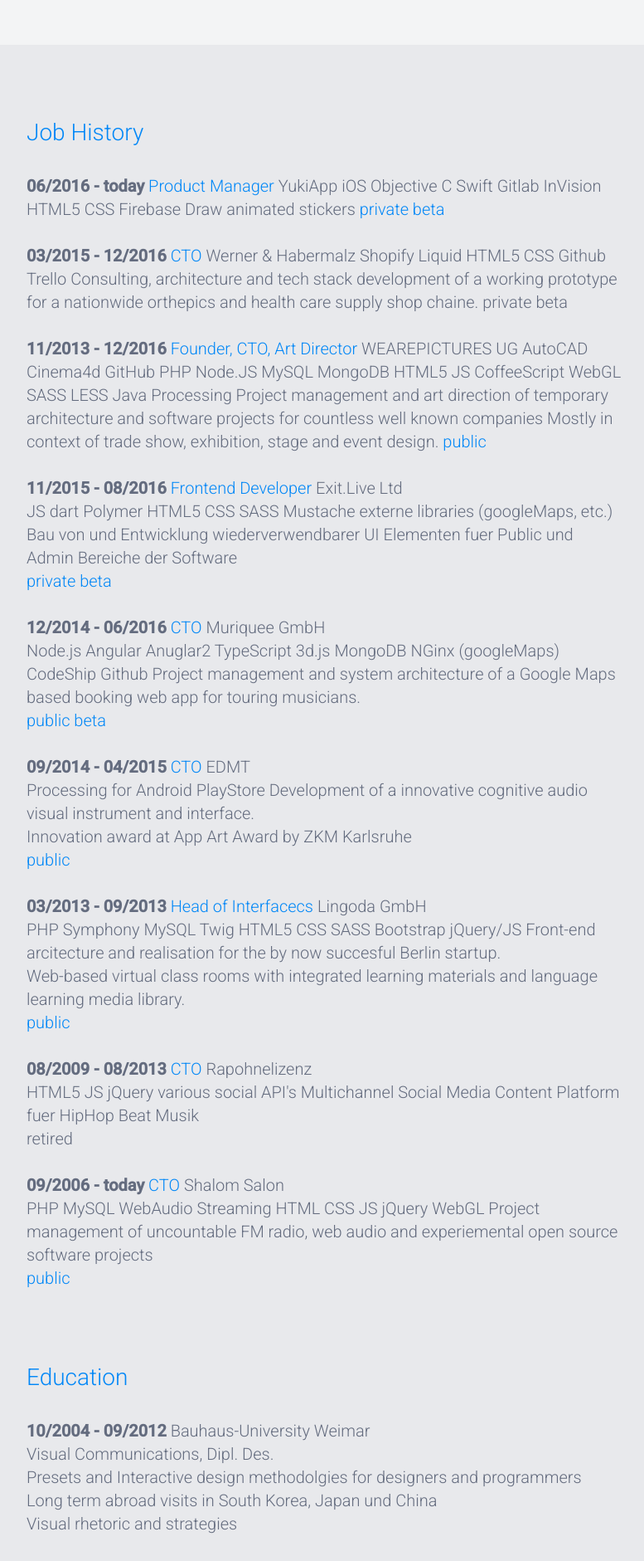
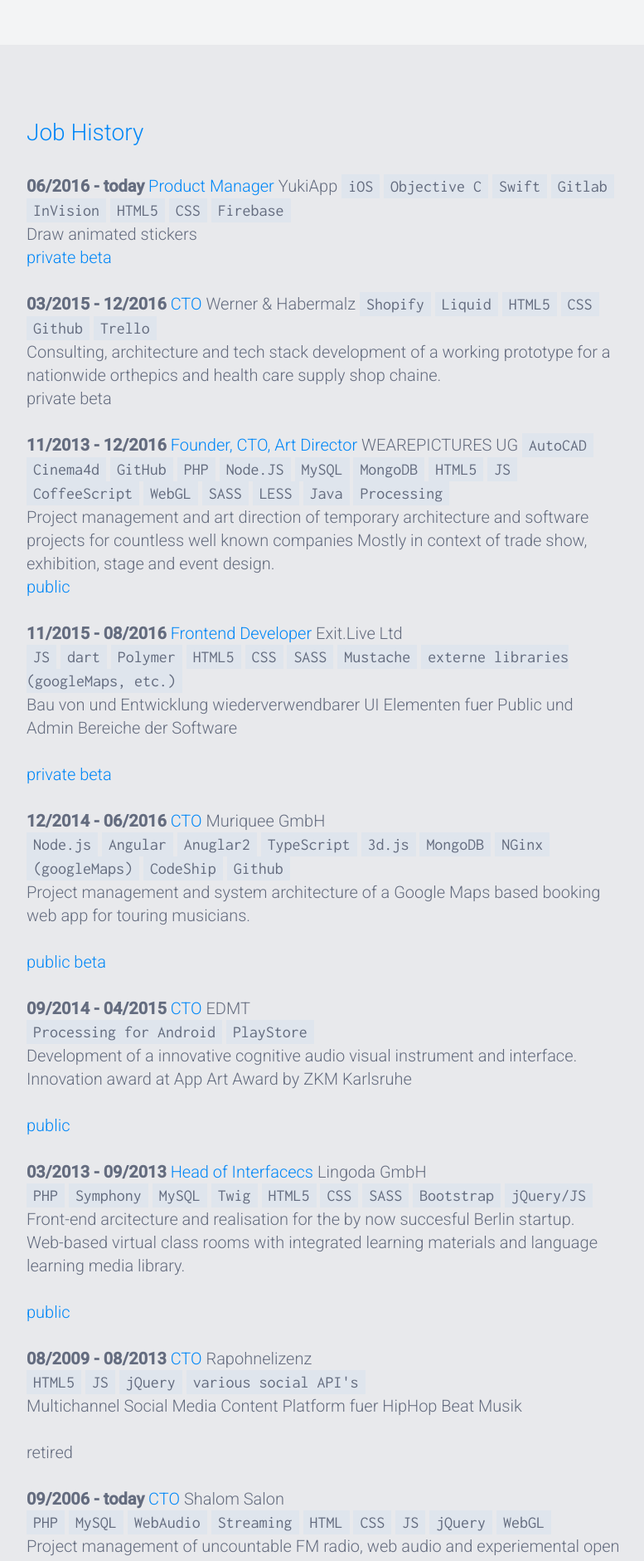
Before and after one commit to mandymozart/mandymozart, a Jekyll site: the page built from cv/index.html, in a window 1280 px wide. Shown: the part 366-2247 px from the top of the page at 83% size, without its empty margins (248-1025 px from the left). Built offline with Jekyll 4.4.1, drawn with Linux system fonts in a browser that asks for light colours.

Commit message:
techstack

```diff
--- a/css/main.css
+++ b/css/main.css
@@ -58,7 +58,9 @@ ul.posts li { list-style: none; }
 .role {
     color: #0087f7;
 }
-
+.description {
+    display: block;
+}
 
 /* General */
 
@@ -299,12 +301,12 @@ ul li:last-of-type { border: none; }
 
 .bitcoin { overflow: auto; }
 
-.skills {
+.skills .techstack {
     flex-wrap: wrap;
     display: flex;
 }
 
-.code,.skill {
+.code,.skill, .techstack span {
     font-family: Inconsolata, monospace;
     background: rgba(0, 135, 247, 0.04);
     padding: 0.2em 0.4em;
--- a/cv/index.html
+++ b/cv/index.html
@@ -55,6 +55,7 @@ title: CV of Tilman Porschuetz
 							<span>CSS</span>
 							<span>Github</span>
 							<span>Trello</span>
+						</span>
 						<span class="description">Consulting, architecture and tech stack development of a working prototype for a nationwide orthepics and health care supply shop chaine.</span>
 						<span class="status private-beta">private beta</span>
 						</p>
@@ -79,6 +80,7 @@ title: CV of Tilman Porschuetz
 							<span>LESS</span>
 							<span>Java</span>
 							<span>Processing</span>
+						</span>
 						<span class="description">Project management and art direction of temporary architecture and software projects for countless well known companies
 							Mostly in context of trade show, exhibition, stage and event design.</span>
 						<span class="status public"><a href="http://www.wearepictures.com">public</a></span>
```
Lines whose indentation alone changed are shown as unchanged.
